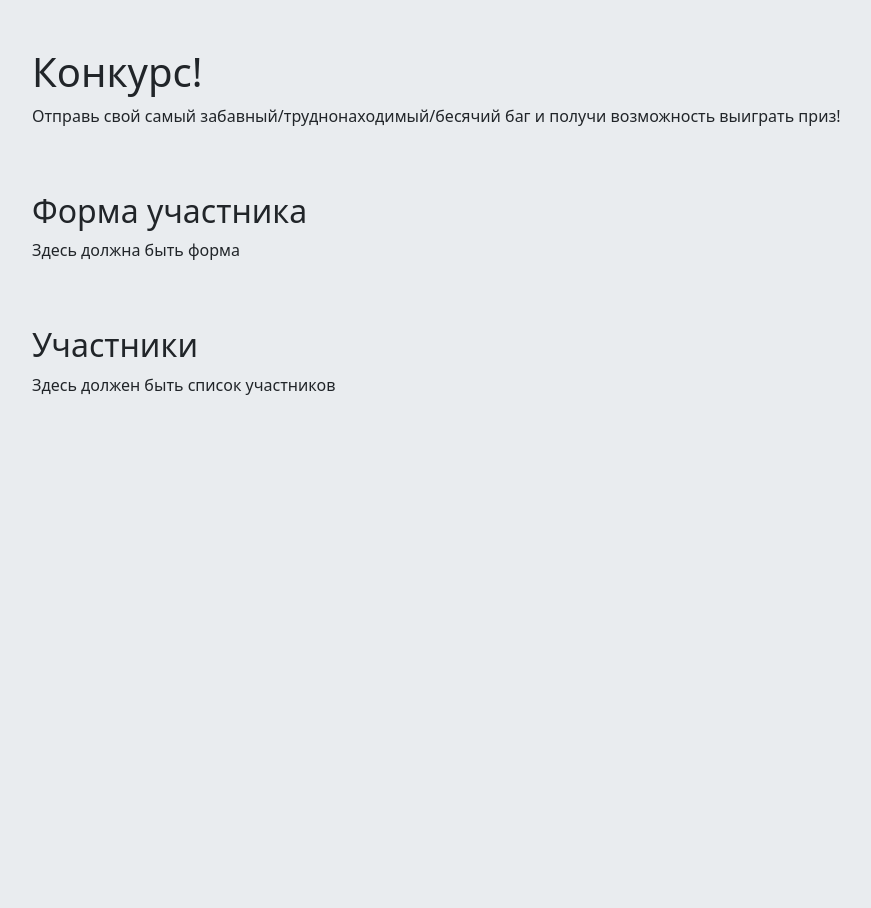
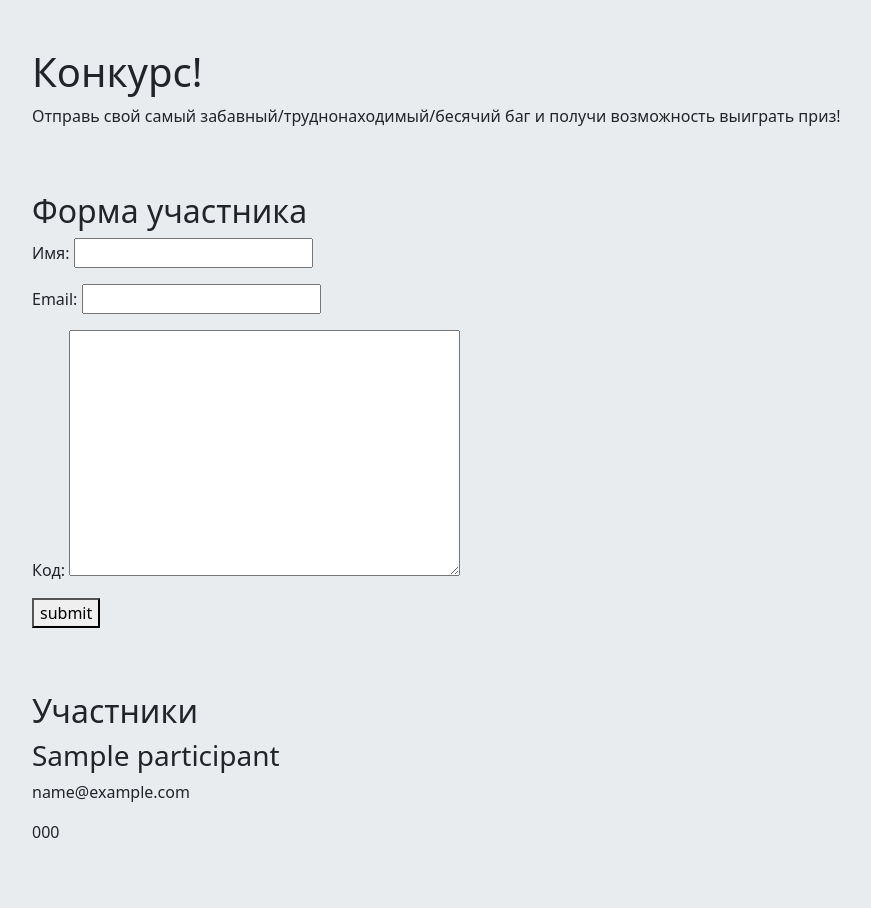
Before and after one commit to asp781/test_task2, a Django app: template contest/templates/contest/contest.html in a window 1280 px wide. Shown: the whole page, without its empty margins (50-921 px from the left). Before the commit the page ends 395 px from the top, so only its background shows below. Run offline with Django 3.2, Linux system fonts and the light colour scheme; the template is opened without the code that fills it: values that come from a table or form of the project are taken from there, others are empty; tables that the repository leaves empty hold one stand-in row (values such as "Sample post").

Commit message:
form & view

```diff
--- /dev/null
+++ b/contest/forms.py
@@ -0,0 +1,7 @@
+from django.forms import ModelForm
+from .models import Participant
+
+class ParticipantForm(ModelForm):
+    class Meta:
+        model = Participant
+        fields = ('name', 'email', 'code')
--- a/contest/templates/contest/contest.html
+++ b/contest/templates/contest/contest.html
@@ -19,16 +19,21 @@
 
       <div>
         <h2>Форма участника</h2>
-
-        <p>Здесь должна быть форма</p>
+          <form method="post">
+            {% csrf_token %}
+            {{form.as_p}}
+            <button type="submit">submit</button>
+            <p>{{ message }}</p>
+          </form>
       </div>
 
       <div>
         <h2>Участники</h2>
-
-        <p>
-          Здесь должен быть список участников
-        </p>
+        {% for participant in participants %}
+          <h3>{{ participant.name }}</h3>
+          <p>{{ participant.email }}</p>
+          <p>{{ participant.code }}</p>
+        {% endfor %}
       </div>
     </div>
   </section>
--- a/test_task/settings.py
+++ b/test_task/settings.py
@@ -120,3 +120,4 @@ USE_TZ = True
 # https://docs.djangoproject.com/en/2.2/howto/static-files/
 
 STATIC_URL = '/static/'
+DEFAULT_AUTO_FIELD = 'django.db.models.BigAutoField'
```
Also changed, not shown: contest/views.py (+18 -0 lines), contest/migrations/0002_alter_participant_id_alter_participant_name.py (added), 1 other file.
